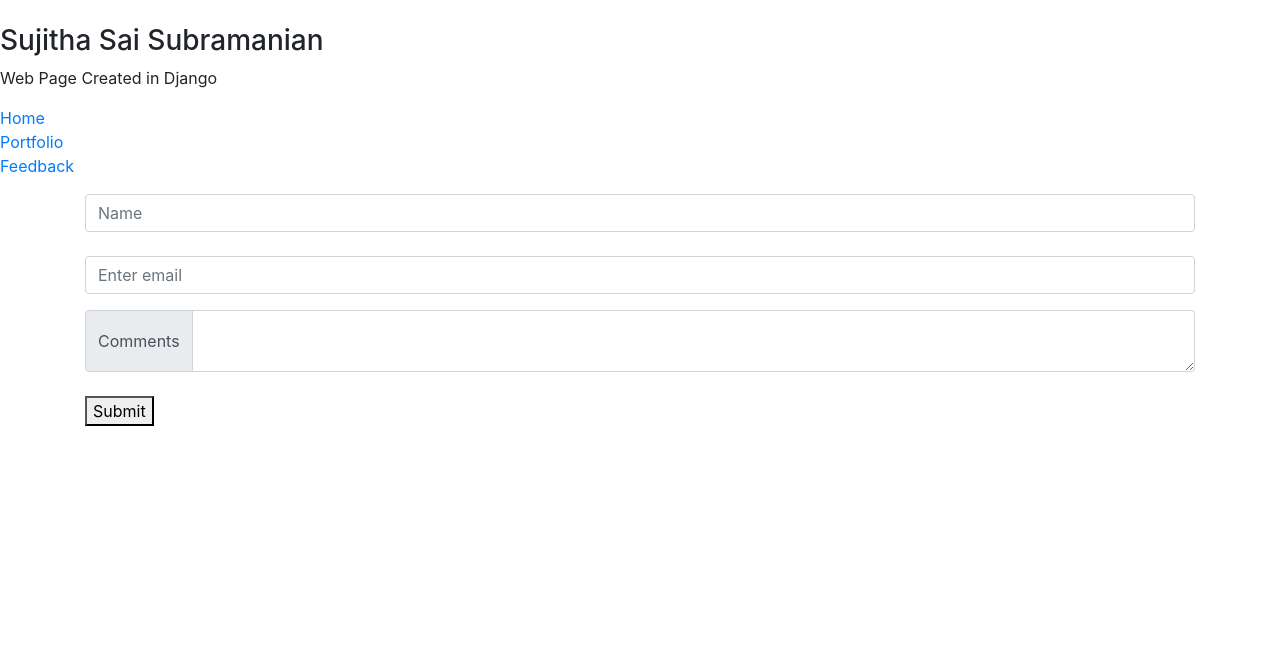
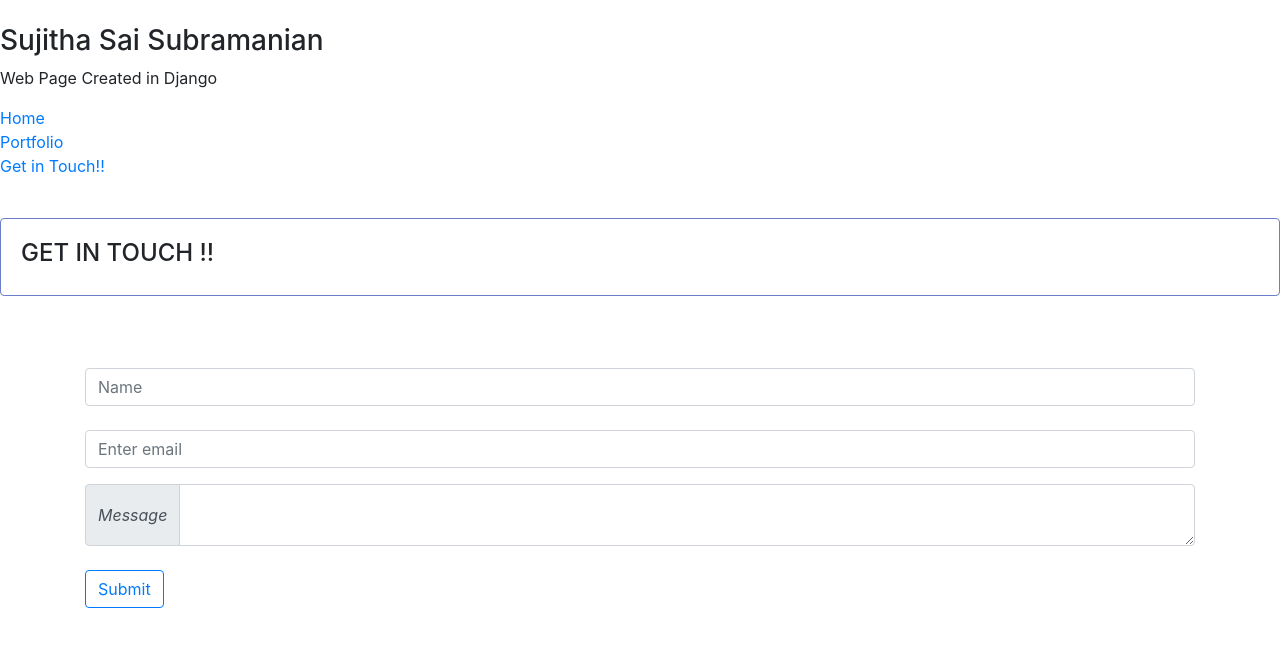
Before and after one commit to sujisaisub/repo_1, a Django app: page /Feedback/ in a window 1280 px wide. Shown: the top 647 px of the page. Run offline with Django 3.2, Linux system fonts and the light colour scheme; some libraries are stand-ins or nearby versions.

Commit message:
Recent changes in contact

```diff
--- a/base/forms.py
+++ b/base/forms.py
@@ -13,3 +13,8 @@ class FeedbackForm(forms.ModelForm):
         model = Feedback
         exclude = ['name','email','text']
         #exclude = []
+
+class contactform(forms.Form):
+	name = forms.CharField(label='name',max_length=200)
+	email = forms.EmailField()
+	text = forms.CharField(required=True,widget=forms.Textarea)
--- a/base/templates/base/basetemplate.html
+++ b/base/templates/base/basetemplate.html
@@ -31,11 +31,15 @@
                         </li>
 
                         <li class="active">
-                            <a href="/Feedback">Feedback</a>
+                            <a href="/contact">Get in Touch!!</a>
+                        </li>
+
+                        <!--<li class="active">
+                            <a href="/contact">Contact</a>
                         </li>
                         <li class="active">
                             <a href="/thanks"></a>
-                        </li>
+                        </li> -->
                     </ul>
                 </nav>
               {% block content %}
--- a/base/templates/base/feedback.html
+++ b/base/templates/base/feedback.html
@@ -1,14 +1,33 @@
 {%extends 'base/basetemplate.html'%}
+<!DOCTYPE HTML>
+{%load static%}
+<html>
+
+<head></head>
+<body>
+
 
 {%block content%}
 
 		<form method="post" action="#">
 			{%csrf_token%}
 			{{form.as_p}}
+			<br>
+			<div class="justify-content-between w-100">
+				<div class = 'card card-body' style="border-color:#6d7fcc">
+				  <h4 id = "main_line">GET IN TOUCH !!</h4>
+			</div>
+
 			<div class="container">
+
+
+			<br>
+			<br>
+			<br>
+
 			 <div class="row justify-content-md-center">
 			    <div class="col">
-	      <input type="text" class="form-control" placeholder="Name" name="name">
+			      <input type="text" class="form-control" placeholder="Name" name="name" value="">
 			    </div>
 
 		    </div>
@@ -23,15 +42,20 @@
 
 		    <div class="input-group">
 		  		<div class="input-group-prepend">
-   			 <span class="input-group-text">Comments</span>
+		   			 <span class="input-group-text"><i>Message</i></span>
 		  		</div>
 		  		<textarea class="form-control" aria-label="With textarea" name="text"></textarea>
 			</div>
 
 			<br>
 
-<button type="submit" name="save" value='save'>Submit</button>
+		<button type="submit" name="save" value='save' class="btn btn-outline-primary">Submit</button>
 		 </div>
 		</form>
+		{% if c_name %}
+		<center><h2>Thanks {{ c_name }} for the message!!!</h2></center>
+		{% endif %}
+{% endblock %}
 
-{% endblock %}
+</body>
+</html>
--- a/base/urls.py
+++ b/base/urls.py
@@ -6,4 +6,5 @@ urlpatterns = [path("",views.base),
 				path("portfolio/",views.portfolio),
 				path("Feedback/",views.Feedback_view),
 				path("<int:id>",views.index),
-				path("create/", views.create),]
+				path("create/", views.create),
+				path("contact/",views.contact),]
--- a/base/views.py
+++ b/base/views.py
@@ -2,6 +2,8 @@ from django.shortcuts import render, redirect
 from django.http import HttpResponse, HttpResponseRedirect
 from base.models import Item, ToDoList, Feedback
 from base.forms import CreateNewList, FeedbackForm
+from django.core.mail import send_mail
+from django.conf import settings
 
 # Create your views here.
 #def home(request):
@@ -97,3 +99,14 @@ def create(response):
 
 		form = CreateNewList()
 		return render(response,'base/createpage.html',{'form':form})
+
+def contact(request):
+    if request.method == 'POST':
+        c_name = request.POST['name']
+        c_em   = request.POST['email']
+        message = "Name" + ":" + c_name + "\n" + "EmailID" + ":" + c_em + "\n" + "Message" + ":" + request.POST['text']
+
+        send_mail('ContactFormFrommywebsite',message,settings.EMAIL_HOST_USER,['sujitha.rasalingam91@gmail.com'],fail_silently=True)
+        return render(request,'base/feedback.html',{'c_name':c_name})
+    else:
+    	return render(request,'base/feedback.html')
--- a/mywebsite/settings.py
+++ b/mywebsite/settings.py
@@ -24,6 +24,12 @@ SECRET_KEY = 'jegrbt8)#-=wx#jdc%3q6me8b78y9!ap7h4^vq%7ju%i)yyabf'
 
 # SECURITY WARNING: don't run with debug turned on in production!
 DEBUG = True
+EMAIL_HOST ='smtp.gmail.com'
+EMAIL_HOST_USER ='createworkwebpage@gmail.com'
+EMAIL_HOST_PASSWORD ='Idontknow12345'
+EMAIL_PORT = 587
+EMAIL_USE_TLS = True
+EMAIL_BACKEND = 'django.core.mail.backends.smtp.EmailBackend'
 
 ALLOWED_HOSTS = ['*']
 
```
Also changed, not shown: base/templates/base/contact.html (added, +11 -0 lines), db.sqlite3, 1 other file. Lines whose indentation alone changed are shown as unchanged.
